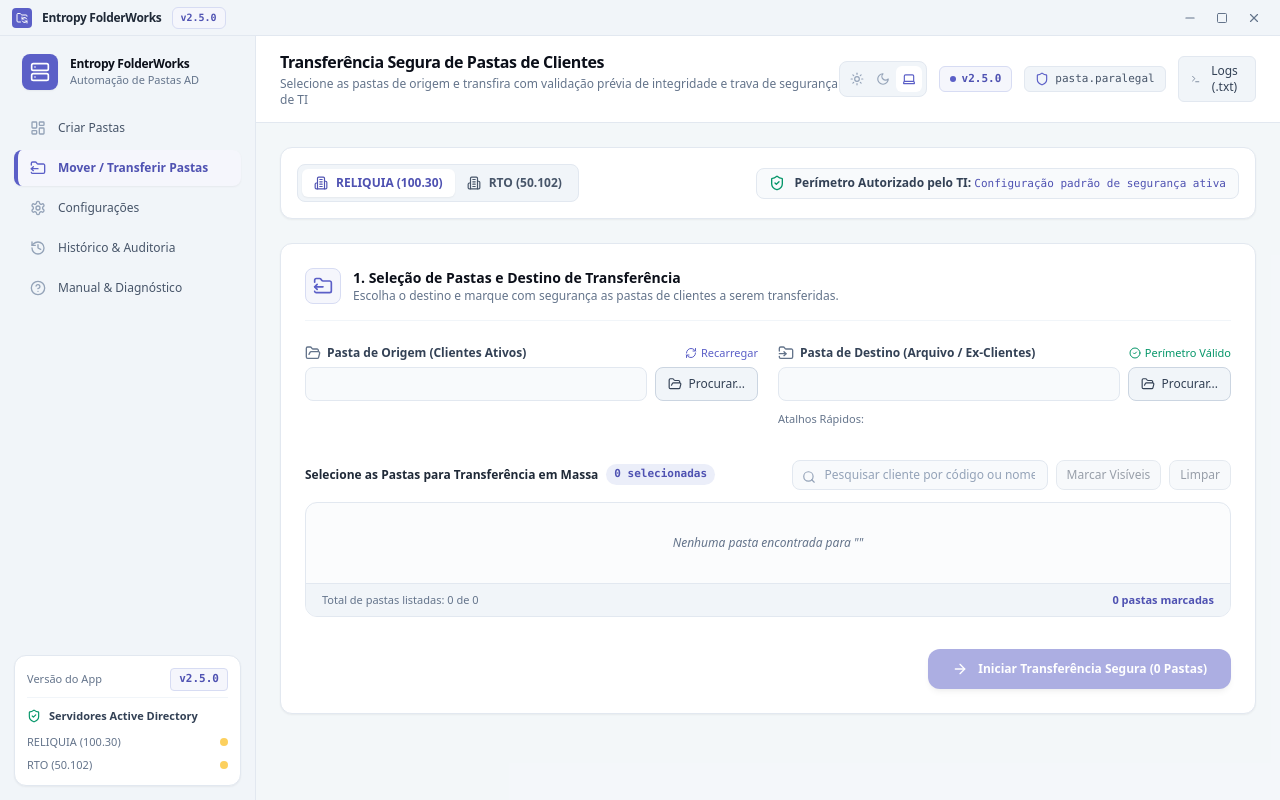
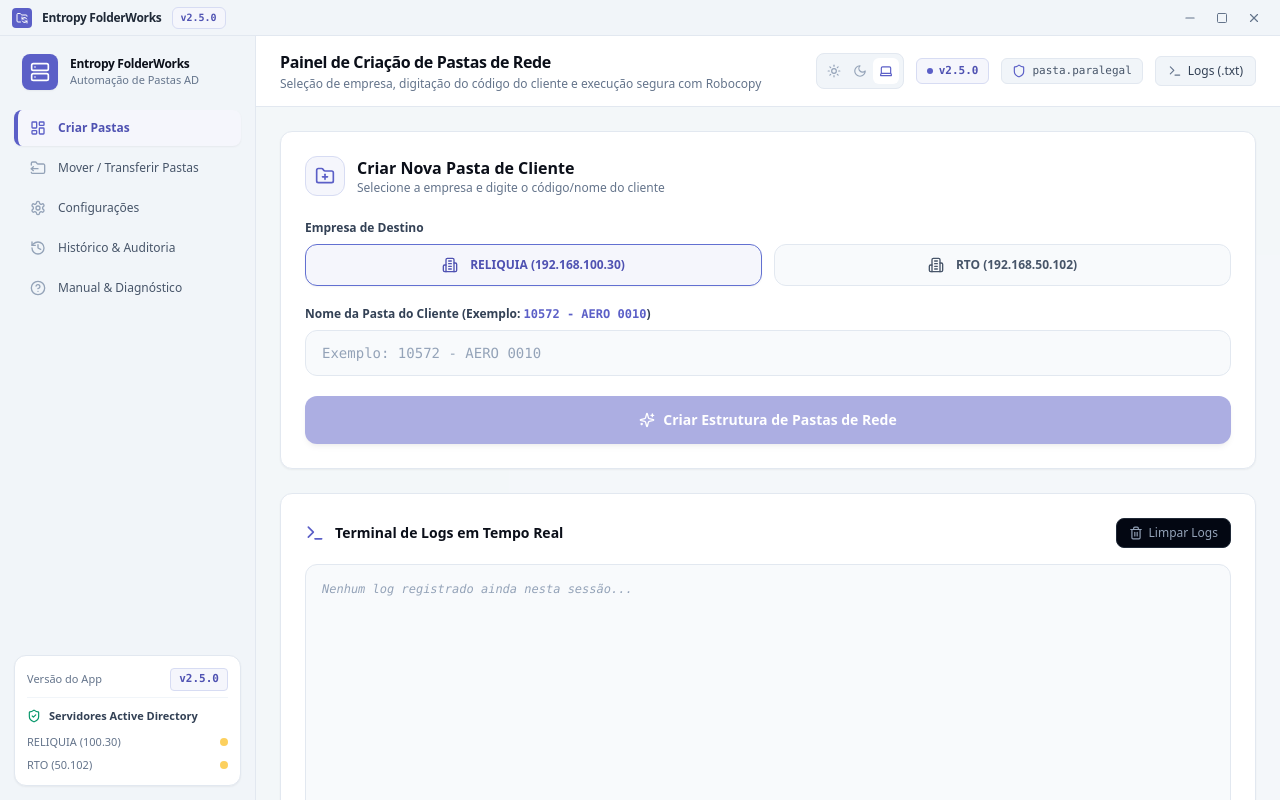
Before and after one commit to aabdalaa/FolderWorks, a React (Vite) app: page / in a window 1280 px wide. Built offline with nearby package versions, Linux system fonts and the light colour scheme.

Commit message:
fix: expose listSubdirectories in preload.ts and set default tab to Criar Pastas

```diff
--- a/electron/preload.ts
+++ b/electron/preload.ts
@@ -12,9 +12,9 @@
   testServerConnection: (company: 'RELIQUIA' | 'RTO') => ipcRenderer.invoke('test-connection', company),
   buildCustomMSI: (req: { config: any; outputMsiName: string }) => ipcRenderer.invoke('build-custom-msi', req),
   selectDirectory: (defaultPath?: string) => ipcRenderer.invoke('select-directory', defaultPath),
-  listSubdirectories: (targetDir: string, company?: string) => ipcRenderer.invoke('list-subdirectories', { targetDir, company }),
   validateBoundary: (req: { targetPath: string; company: string }) => ipcRenderer.invoke('validate-boundary', req),
   inspectFolder: (dirPath: string) => ipcRenderer.invoke('inspect-folder', dirPath),
+  listSubdirectories: (targetDir: string, company?: string) => ipcRenderer.invoke('list-subdirectories', { targetDir, company }),
   safeTransferCopy: (req: { company: 'RELIQUIA' | 'RTO'; sourcePath: string; destParentPath: string }) => ipcRenderer.invoke('safe-transfer-copy', req),
   deleteSourceFolders: (req: { company: string; foldersToDelete: string[] }) => ipcRenderer.invoke('delete-source-folders', req),
   onLog: (callback: (log: string) => void) => {
--- a/src/App.tsx
+++ b/src/App.tsx
@@ -10,7 +10,7 @@
 import { useTheme } from './hooks/useTheme';
 
 export const App: React.FC = () => {
-  const [activeTab, setActiveTab] = useState<AppTab>('transfer');
+  const [activeTab, setActiveTab] = useState<AppTab>('dashboard');
   const [logs, setLogs] = useState<string[]>([]);
   const [reliquiaStatus, setReliquiaStatus] = useState<boolean | null>(null);
   const [rtoStatus, setRtoStatus] = useState<boolean | null>(null);
```
